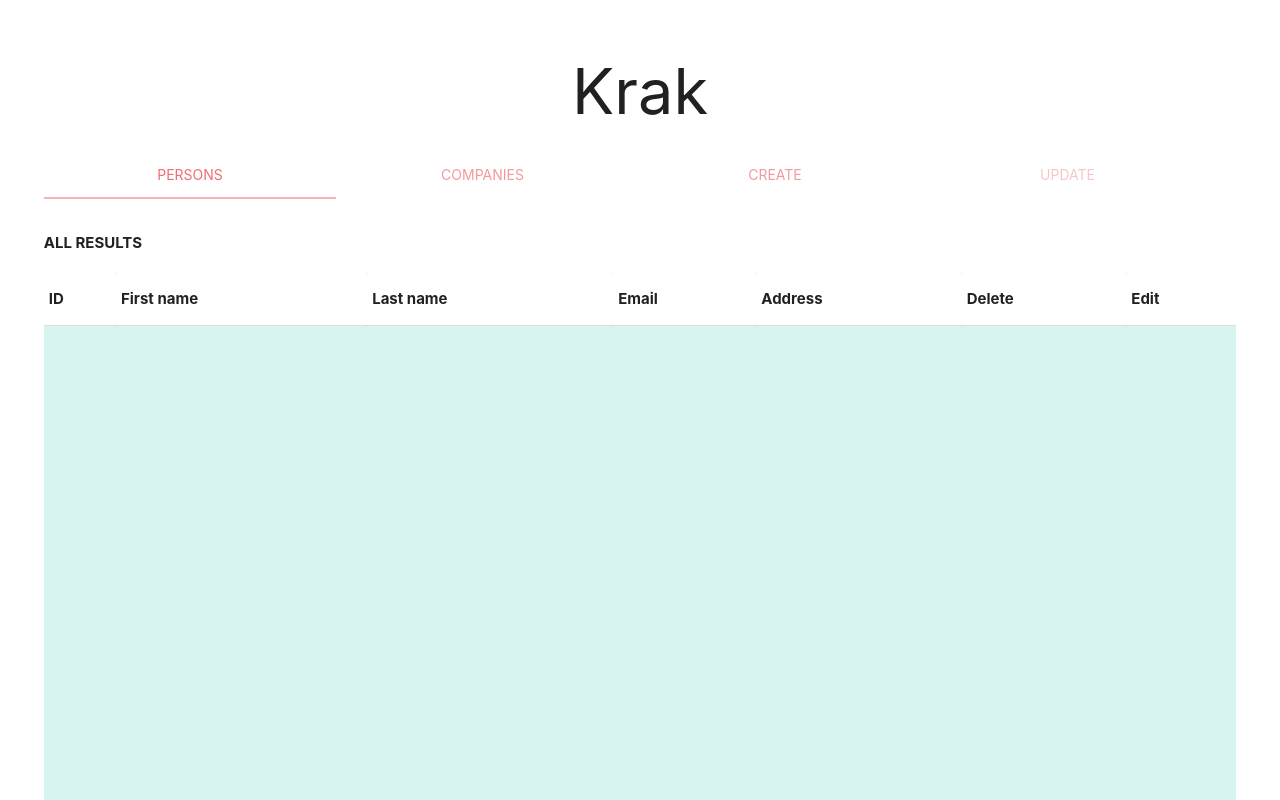
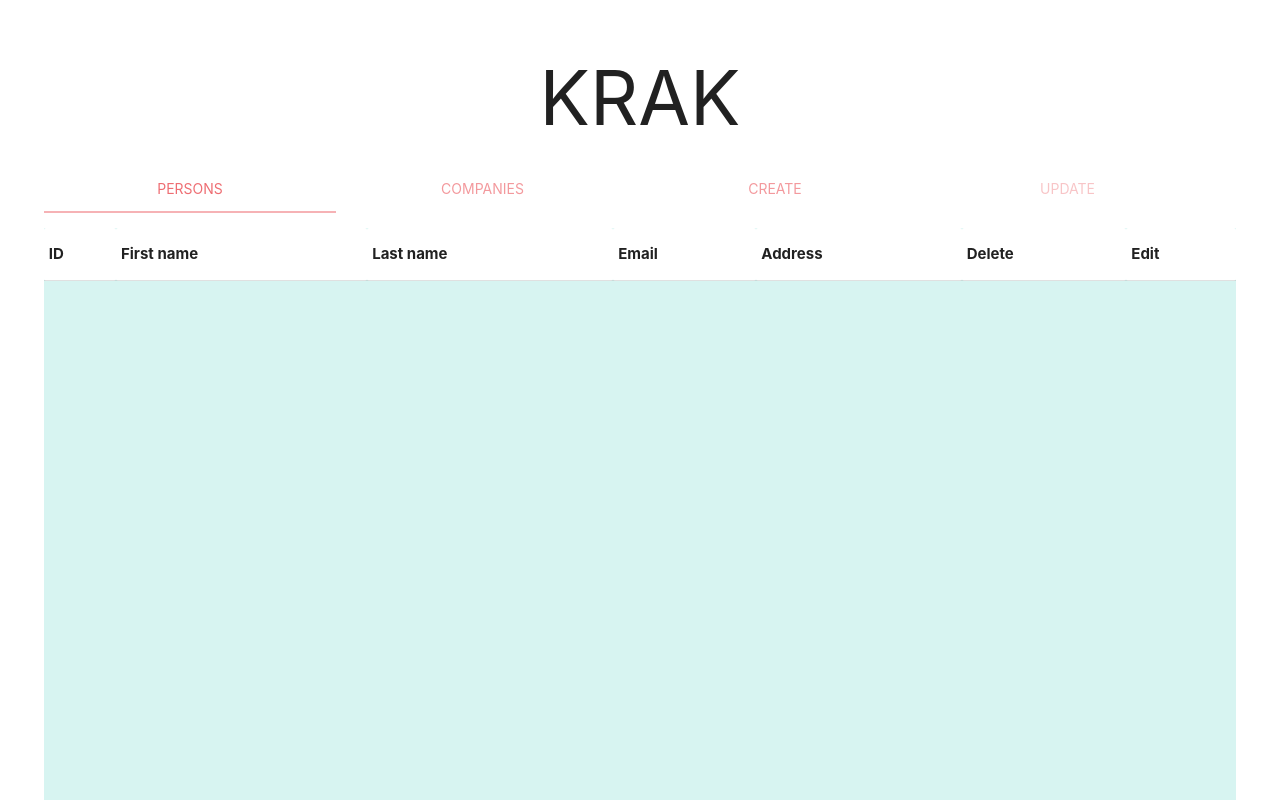
Before and after one commit to Thomas-Rosenkrans-Vestergaard/ca-2-frontend, a website built with webpack: page public/index.html in a window 1280 px wide. Shown: the top 800 px of the page. Built offline with nearby package versions, Linux system fonts and the light colour scheme; files whose address does not match are found by name.

Commit message:
css changes

```diff
--- a/public/index.html
+++ b/public/index.html
@@ -29,7 +29,6 @@
     </div>
     <div id="persons" class="tab-contents col s12">
       <div class="row content-container">
-        <h2>ALL RESULTS</h2>
         <div id="persons-table-target"></div>
       </div>
       <div class="row content-container">
@@ -106,7 +105,6 @@
     </div>
     <div id="companies" class="tab-contents col s12">
       <div class="row content-container">
-        <h2>ALL RESULTS</h2>
         <div id="companies-table-target"></div>
       </div>
       <div class="row content-container">
--- a/public/style.css
+++ b/public/style.css
@@ -43,6 +43,8 @@ fieldset legend {
 
 h1 {
   text-align: center;
+  font-size: 5rem;
+  text-transform: uppercase;
 }
 
 .content-container {
@@ -50,14 +52,20 @@ h1 {
 }
 
 .content-container h2 {
-  font-size: 1rem;
   text-transform: uppercase;
-  font-weight: bold;
 }
 
 .content-container form {
   margin: 0 -0.75rem;
   overflow:auto;
+}
+
+table tbody tr:last-of-type {
+  border: none;
+}
+
+ul.pagination {
+  margin-top: 30px;
 }
 
 ul.pagination li {
```
